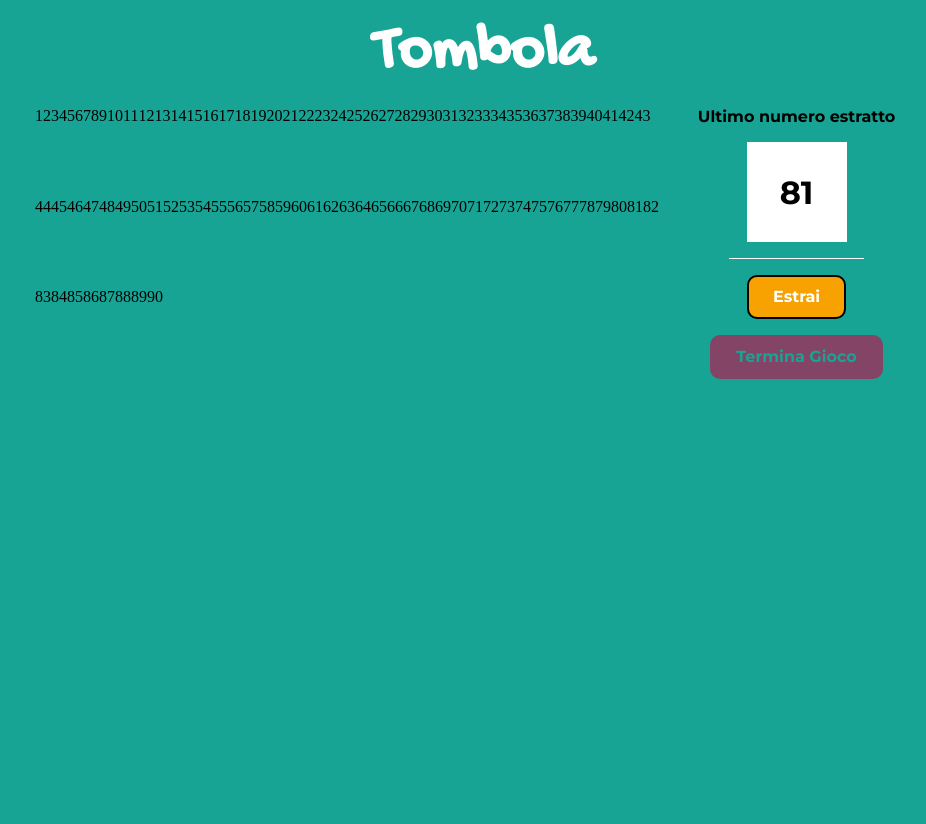
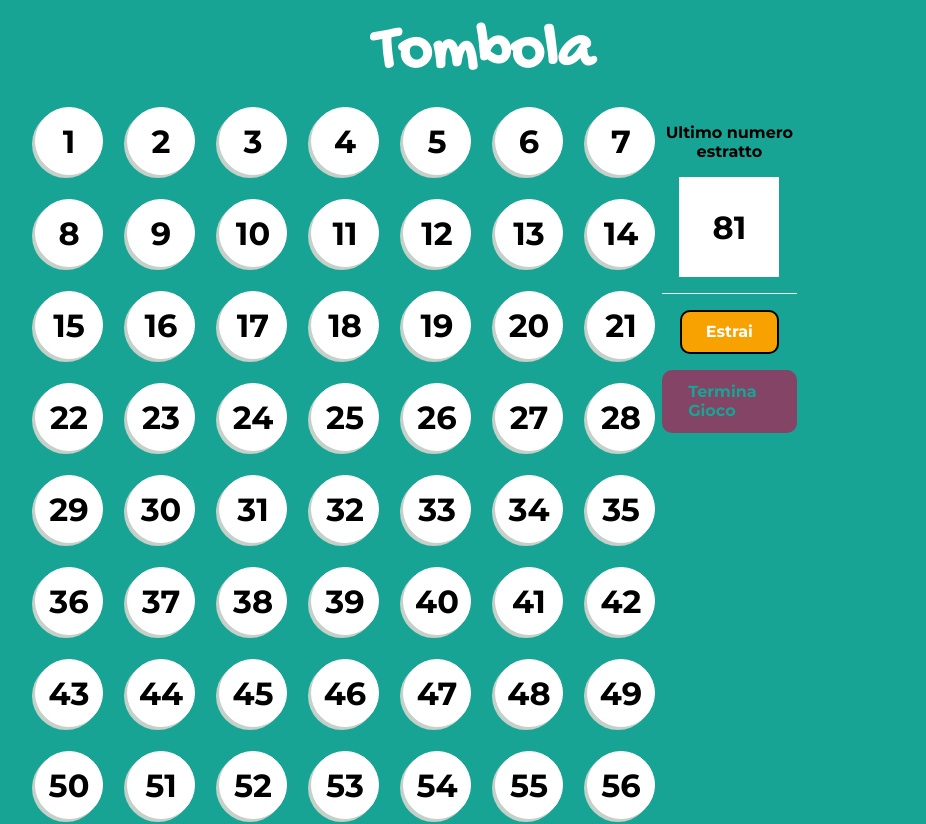
Before and after one commit to diegotosato/web-tombola, a React (Vite) app: page / in a window 1280 px wide. Shown: the top 824 px of the page, without its empty margins (157-1083 px from the left). Before the commit the page ends 800 px from the top, so only its background shows below. Built offline with nearby package versions, Linux system fonts and the light colour scheme.

Commit message:
styled token to create rounded numbers, add some style

```diff
--- a/src/App.jsx
+++ b/src/App.jsx
@@ -21,8 +21,10 @@ function App() {
           <div className="table-game d-flex">
             {
               numbers.map(num => (
-                <div key={num}>
-                  {num}
+                <div className="token d-flex montserrat" key={num}>
+                  <strong>
+                    {num}
+                  </strong>
                 </div>
               ))
             }
@@ -37,7 +39,7 @@ function App() {
             <div className="btn btn-stopgame"><strong>Termina Gioco</strong></div>
           </div>
         </div>
-      </main>
+      </main >
     </>
   )
 }
--- a/src/index.css
+++ b/src/index.css
@@ -24,6 +24,7 @@
 
 body {
   background-color: var(--tml-bg);
+  padding-bottom: 10rem;
 }
 
 .container {
@@ -46,16 +47,12 @@ body {
   text-align: center;
 }
 
-.table-game {
-  width: 70%;
-  flex-wrap: wrap;
-}
-
 .extract-table {
-  width: 30%;
+  width: 15%;
   align-items: center;
   flex-direction: column;
   gap: 1rem;
+  margin-top: 1rem;
 }
 
 .extract-number-square {
@@ -71,7 +68,7 @@ body {
 }
 
 .separator {
-  width: 50%;
+  width: 100%;
   height: 1px;
   background-color: white;
 }
@@ -97,3 +94,32 @@ body {
   border: 2px solid var(--tml-st-gm);
   color: var(--tml-bg);
 }
+
+
+
+
+
+
+.table-game {
+  width: 70%;
+  flex-wrap: wrap;
+  gap: 1.5rem;
+}
+
+.token {
+  align-items: center;
+  justify-content: center;
+  width: 68px;
+  aspect-ratio: 1 / 1;
+  border-radius: 50%;
+  background-color: white;
+  box-shadow: -3px 3px var(--tml-lg-shdw);
+  border: 1px solid white;
+  font-size: 2rem;
+}
+
+.num-extract {
+  background-color: var(--tml-ex-cl);
+  box-shadow: -3px 3px var(--tml-ex-shdw);
+  border: 1px solid var(--tml-ex-shdw);
+}
```
